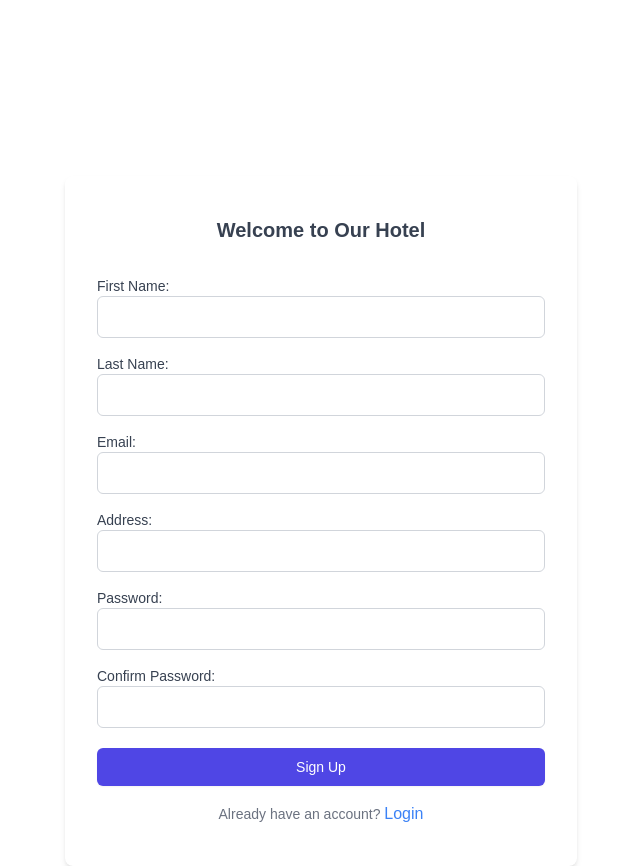
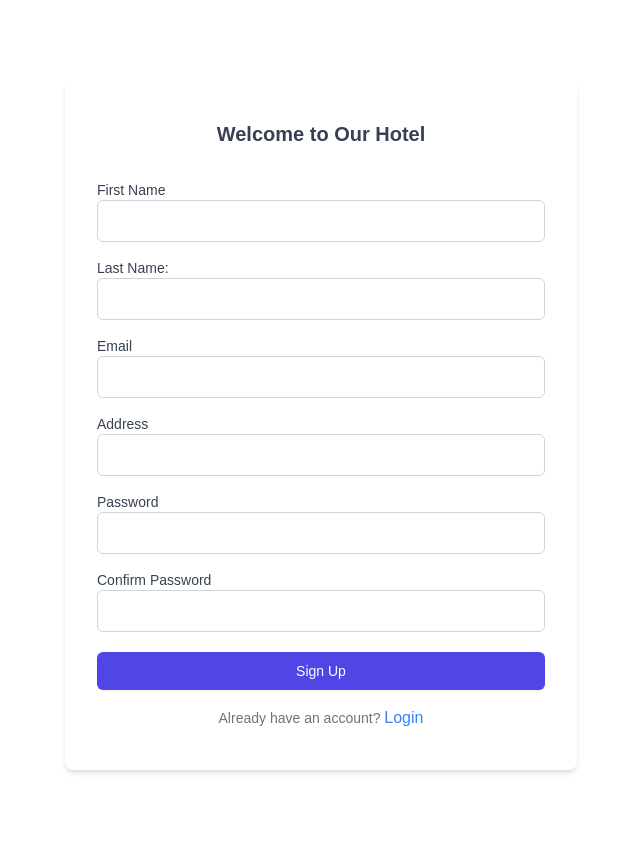
Before and after one commit to Mintesnotg/HotelBookingFE, a Next.js app: page /register in a window 1280 px wide. Shown: the whole page, without its empty margins (319-959 px from the left). After the commit the page ends 800 px from the top, so only its background shows below. Built offline with nearby package versions, Linux system fonts and the light colour scheme.

Commit message:
settingupenv

```diff
--- a/app/(auth)/register/page.tsx
+++ b/app/(auth)/register/page.tsx
@@ -6,11 +6,15 @@ import { RegisterFormType } from '@/app/helpers/types';
 import { zodResolver } from '@hookform/resolvers/zod';
 
 import Link from 'next/link';
+import { useState } from 'react';
 import { useForm } from 'react-hook-form';
+
+import React from 'react'
+import UserRegistration from '@/app/components/navigation/UserRegistration';
+import { toast } from 'react-toastify';
 
 
 const Register = () => {
-
 
     const {
         register,
@@ -21,21 +25,41 @@ const Register = () => {
     });
 
     //   const onSubmit: SubmitHandler<LoginFormType> = (data) => console.log(data)
+    const [signinloading, setsigninloading] = useState(false);
 
-    const onSubmit = (data: RegisterFormType) => {
-        debugger;
-        console.log(data)
+    const delay = (ms: number): Promise<void> => new Promise(resolve => setTimeout(resolve, ms));
+
+    const onSubmit = async (data: RegisterFormType) => {
+        console.log(data);
+
+        try {
+            // Set loading to true before submitting
+            setsigninloading(true);
+            const result = await UserRegistration(data)
+            toast(result.message)
+
+            // Simulate API call or other async operations here
+            // e.g., await someApiCall(data);
+        } catch (error) {
+            console.error("Error during submission:", error);
+        } finally {
+            // Reset loading to false after the delay or API call
+            setsigninloading(false);
+            console.log("Submission complete");
         }
+    };
+
+
 
     return (
 
         <>
-            <div className="max-w-lg mx-auto mt-[11rem]  bg-white dark:bg-gray-800 rounded-lg shadow-md px-8 py-10 flex flex-col items-center">
+            <div className="max-w-lg mx-auto mt-[5rem]  bg-white dark:bg-gray-800 rounded-lg shadow-md px-8 py-10 flex flex-col items-center">
                 <h1 className="text-xl font-bold text-center text-gray-700 dark:text-gray-200 mb-8">Welcome to Our Hotel </h1>
                 <form onSubmit={handleSubmit(onSubmit)} action="#" className='w-full' >
-                   <div  className="w-full grid grid-cols-1  gap-4 mb-5">
+                    <div className="w-full grid grid-cols-1  gap-4 mb-5">
                         <div className="flex items-start flex-col justify-start">
-                        <label htmlFor="fistname" className="text-sm text-gray-700 dark:text-gray-200 mr-2">First Name:</label>
+                            <label htmlFor="fistname" className="text-sm text-gray-700 dark:text-gray-200 mr-2">First Name </label>
                             <input type="text" {...register("fistname")} name="fistname" className="w-full px-3 dark:text-gray-200 dark:bg-gray-900 py-2 rounded-md border border-gray-300 dark:border-gray-700 focus:outline-none focus:ring-1 focus:ring-blue-500" />
                             <span className='text-red-300'>
                                 {errors.fistname && <p>{errors.fistname.message}</p>}
@@ -51,23 +75,23 @@ const Register = () => {
                         </div>
 
                         <div className="flex items-start flex-col justify-start">
-                        <label htmlFor="email" className="text-sm text-gray-700 dark:text-gray-200 mr-2">Email:</label>
-                        <input type="email" {...register("email")}  name="email" className="w-full px-3 dark:text-gray-200 dark:bg-gray-900 py-2 rounded-md border border-gray-300 dark:border-gray-700 focus:outline-none focus:ring-1 focus:ring-blue-500" />
+                            <label htmlFor="email" className="text-sm text-gray-700 dark:text-gray-200 mr-2">Email </label>
+                            <input type="email" {...register("email")} name="email" className="w-full px-3 dark:text-gray-200 dark:bg-gray-900 py-2 rounded-md border border-gray-300 dark:border-gray-700 focus:outline-none focus:ring-1 focus:ring-blue-500" />
 
                             <span className='text-red-300'>
                                 {errors.email && <p>{errors.email.message}</p>}
                             </span>
                         </div>
                         <div className="flex items-start flex-col justify-start">
-                        <label htmlFor="email" className="text-sm text-gray-700 dark:text-gray-200 mr-2">Address:</label>
-                        <input type="text" {...register("address")}  name="address" className="w-full px-3 dark:text-gray-200 dark:bg-gray-900 py-2 rounded-md border border-gray-300 dark:border-gray-700 focus:outline-none focus:ring-1 focus:ring-blue-500" />
+                            <label htmlFor="email" className="text-sm text-gray-700 dark:text-gray-200 mr-2">Address </label>
+                            <input type="text" {...register("address")} name="address" className="w-full px-3 dark:text-gray-200 dark:bg-gray-900 py-2 rounded-md border border-gray-300 dark:border-gray-700 focus:outline-none focus:ring-1 focus:ring-blue-500" />
                             <span className='text-red-300'>
                                 {errors.address && <p>{errors.address.message}</p>}
                             </span>
                         </div>
 
                         <div className="flex items-start flex-col justify-start">
-                        <label htmlFor="password" className="text-sm text-gray-700 dark:text-gray-200 mr-2">Password:</label>
+                            <label htmlFor="password" className="text-sm text-gray-700 dark:text-gray-200 mr-2">Password </label>
                             <input type="password" id="password" {...register("password")} name="password" className="w-full px-3 dark:text-gray-200 dark:bg-gray-900 py-2 rounded-md border border-gray-300 dark:border-gray-700 focus:outline-none focus:ring-1 focus:ring-blue-500" />
                             <span className='text-red-300'>
                                 {errors.password && <p>{errors.password.message}</p>}
@@ -75,15 +99,15 @@ const Register = () => {
                         </div>
 
                         <div className="flex items-start flex-col justify-start">
-                        <label htmlFor="confirmPassword" className="text-sm text-gray-700 dark:text-gray-200 mr-2">Confirm Password:</label>
-                        <input type="password" id="confirmPassword"  {...register("ConfirmationPassword")} name="confirmPassword" className="w-full px-3 dark:text-gray-200 dark:bg-gray-900 py-2 rounded-md border border-gray-300 dark:border-gray-700 focus:outline-none focus:ring-1 focus:ring-blue-500" />
+                            <label htmlFor="confirmPassword" className="text-sm text-gray-700 dark:text-gray-200 mr-2">Confirm Password </label>
+                            <input type="password" id="confirmPassword"  {...register("ConfirmationPassword")} className="w-full px-3 dark:text-gray-200 dark:bg-gray-900 py-2 rounded-md border border-gray-300 dark:border-gray-700 focus:outline-none focus:ring-1 focus:ring-blue-500" />
                             <span className='text-red-300'>
                                 {errors.ConfirmationPassword && <p>{errors.ConfirmationPassword.message}</p>}
                             </span>
                         </div>
                     </div>
 
-                   <button type="submit" className="w-full flex justify-center py-2 px-4 border border-transparent rounded-md shadow-sm text-sm font-medium text-white bg-indigo-600 hover:bg-indigo-700 focus:outline-none focus:ring-2 focus:ring-offset-2 focus:ring-indigo-500">Sign Up</button>
+                    <button type="submit" className={`w-full flex justify-center py-2 px-4 border border-transparent rounded-md shadow-sm text-sm font-medium text-white bg-indigo-600 hover:bg-indigo-700 focus:outline-none focus:ring-2 focus:ring-offset-2 focus:ring-indigo-500" ${signinloading ? 'opacity-50 cursor-not-allowed' : ''}`} disabled={signinloading}  >           {signinloading ? 'Signing Up ...' : 'Sign Up'}</button>
 
                 </form>
 
--- /dev/null
+++ b/app/components/navigation/UserRegistration.tsx
@@ -0,0 +1,26 @@
+import { RegisterFormType, UserRegApiResponse } from '@/app/helpers/types';
+import React from 'react'
+
+const  UserRegistration = async (data :RegisterFormType) :Promise<UserRegApiResponse> => {
+
+debugger;
+
+    console.log(`  base url is ${process.env.NEXT_PUBLIC_BASE_URL}` )
+     const response= await fetch(`${process.env.NEXT_PUBLIC_BASE_URL}/api/Account/Register` ,{
+
+        method :'POST',
+        headers :{'Content-Type':'application/json'},
+        body: JSON.stringify(data)
+     })
+
+     const result: UserRegApiResponse = await response.json();
+
+    if (!response.ok) {
+        throw new Error(result.error || 'Something went wrong. Please try again.');
+
+    }
+
+    return result
+}
+
+export default UserRegistration
--- a/app/helpers/login_registerschema.tsx
+++ b/app/helpers/login_registerschema.tsx
@@ -55,6 +55,8 @@ export const registerschema = z.object({
 
 
 }).refine((data) => data.password === data.ConfirmationPassword, {
+
+
     message: "Passwords do not match",
     path: ['ConfirmationPassword']
 });
--- a/package.json
+++ b/package.json
@@ -15,6 +15,7 @@
     "react": "^18.3.1",
     "react-dom": "^18.3.1",
     "react-hook-form": "^7.53.2",
+    "react-toastify": "^10.0.6",
     "zod": "^3.23.8"
   },
   "devDependencies": {
```
Also changed, not shown: app/helpers/types.tsx (+6 -1 lines), 1 other file (tests, documents, lock files or other folders). Lines whose indentation alone changed are shown as unchanged.
